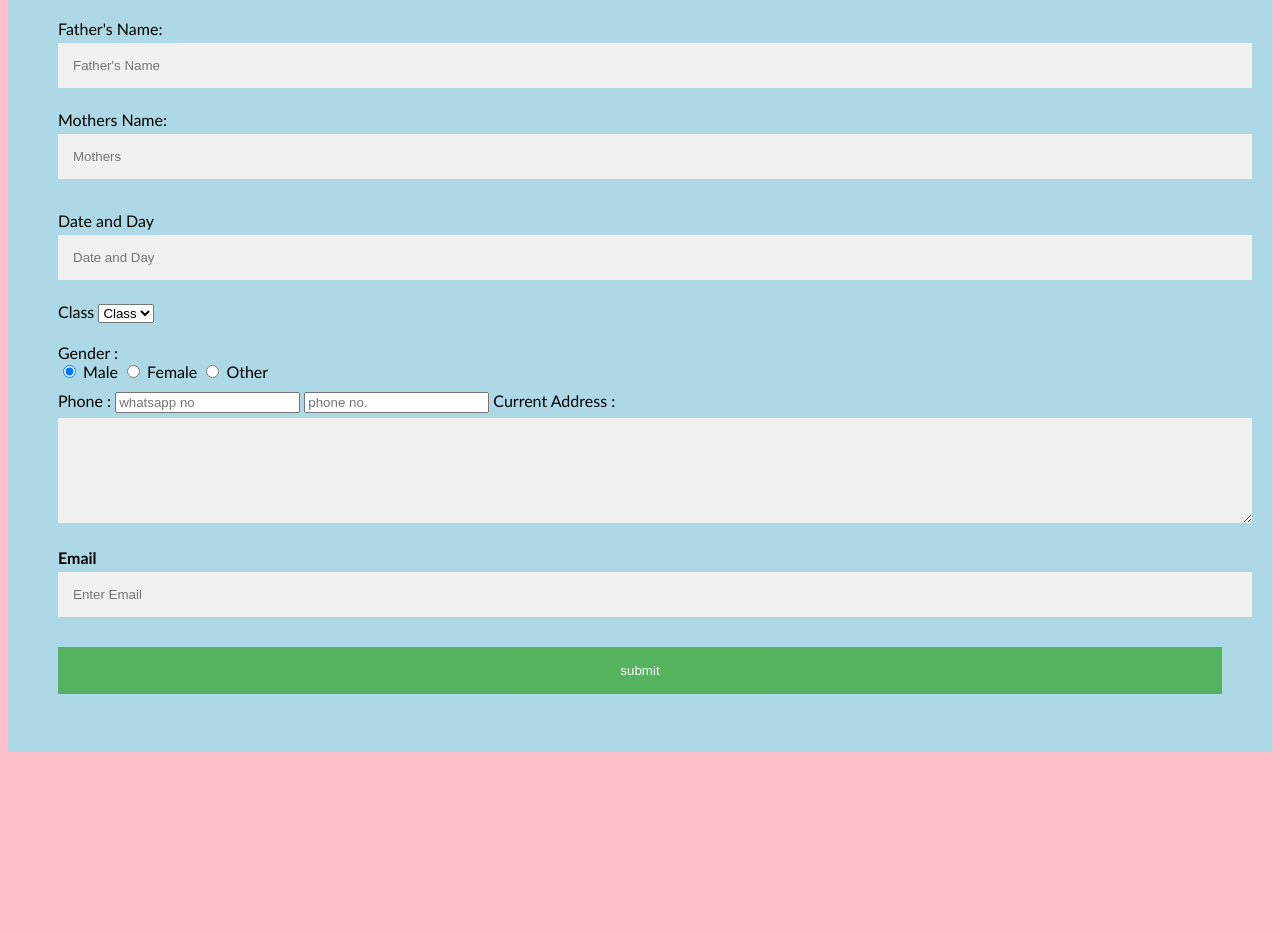
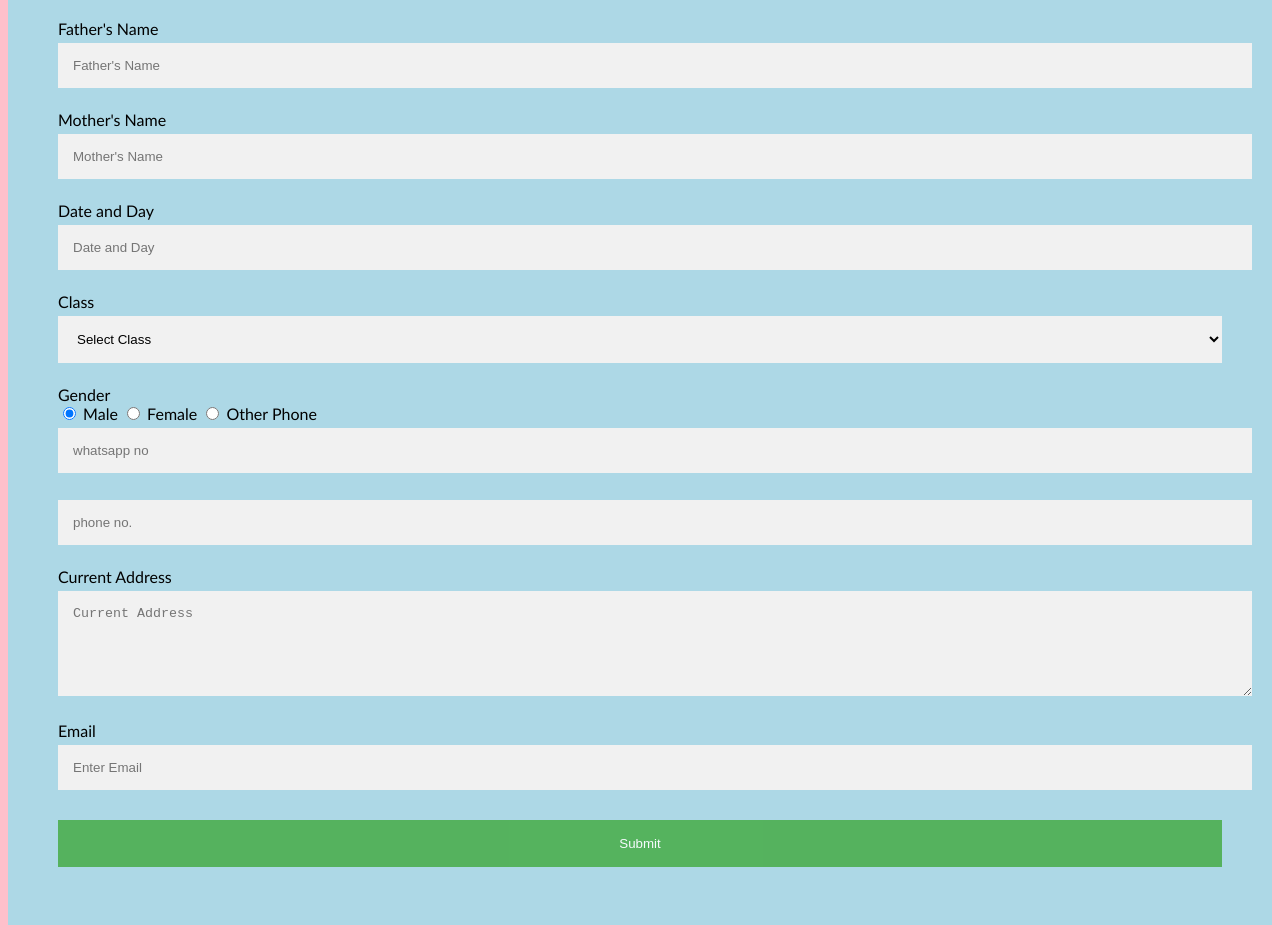
Before and after one commit to pawankumar1090/S.F.C, a plain HTML site: page index.html in a window 1280 px wide. Shown: the part 402-1335 px from the top of the page. Before the commit the page ends 1162 px from the top, so only its background shows below. Drawn offline with Linux system fonts and the light colour scheme.

Commit message:
Add files via upload

```diff
--- a/index.html
+++ b/index.html
@@ -1,12 +1,11 @@
 <!DOCTYPE html>
-<h1 style="color:blue"><center><u>SUCESS FOUNDATION CLASSES</u></center></h1>
-<h2 style="color:green"><center>DEWA ROD MATI (Bazar) Barabanki </center></h2>
-<h3 style="color:red"><center>***</center></h3>
-<html>
+<html lang="en">
 <head>
   <meta name="viewport" content="width=device-width, initial-scale=1">
+  <meta charset="UTF-8" />
+  <title>SUCESS FOUNDATION CLASSES Admission Form</title>
   <style>
-body{
+    body {
       font-family: Calibri, Helvetica, sans-serif;
       background-color: pink;
     }
@@ -14,8 +13,7 @@ body{
       padding: 50px;
       background-color: lightblue;
     }
-
-input[type=text], input[type=password], textarea {
+    input[type=text], input[type=email], input[type=number], textarea, select {
       width: 100%;
       padding: 15px;
       margin: 5px 0 22px 0;
@@ -23,7 +21,7 @@ input[type=text], input[type=password], textarea {
       border: none;
       background: #f1f1f1;
     }
-input[type=text]:focus, input[type=password]:focus {
+    input[type=text]:focus, input[type=email]:focus, input[type=number]:focus, textarea:focus {
       background-color: orange;
       outline: none;
     }
@@ -50,25 +48,33 @@ hr {
   </style>
 </head>
 <body>
-<form>
+
+  <h1 style="color:blue"><center><u>SUCESS FOUNDATION CLASSES</u></center></h1>
+  <h2 style="color:green"><center>DEWA ROD MATI (Bazar) Barabanki</center></h2>
+  <h3 style="color:red"><center>***</center></h3>
+
+  <form name="contact" method="POST" data-netlify="true">
+    <input type="hidden" name="form-name" value="contact" />
+
     <div class="container">
-  <center>  <h1> Students Admission Form </h1> </center>
+      <center><h1>Students Admission Form</h1></center>
       <hr>
-  <label> Students Name </label>
-<input type="text" name="Students Name" placeholder= "Students Name" size="15" required />
-<label> Father's Name: </label>
-<input type="text" name="Father's name="" placeholder="Father's Name" size="15" required />
-<label> Mothers Name: </label>
-<input type="text" name="Mothers Name" placeholder=Mothers name="" size="15"required />
-<div>
-<label>
- <label> Date and Day </label>
-<input type="text" name="Date and Day" placeholder= "Date and Day "" size="15"required/>
 
+      <label>Students Name</label>
+      <input type="text" name="Students Name" placeholder="Students Name" required />
 
-Class
-<select>
-<option value="Class">Class</option>
+      <label>Father's Name</label>
+      <input type="text" name="Father's Name" placeholder="Father's Name" required />
+
+      <label>Mother's Name</label>
+      <input type="text" name="Mothers Name" placeholder="Mother's Name" required />
+
+      <label>Date and Day</label>
+      <input type="text" name="Date and Day" placeholder="Date and Day" required />
+
+      <label>Class</label>
+      <select name="Class">
+        <option value="">Select Class</option>
         <option value="1">1</option>
         <option value="2">2</option>
         <option value="3">3</option>
@@ -82,32 +88,25 @@ Class
         <option value="11">11</option>
         <option value="12">12</option>
       </select>
-</div>
-<div>
-<label>
-Gender :
-</label><br>
-<input type="radio" value="Male" name="gender" checked > Male
+
+      <label>Gender</label><br>
+      <input type="radio" value="Male" name="gender" checked> Male
       <input type="radio" value="Female" name="gender"> Female
       <input type="radio" value="Other" name="gender"> Other
 
+      <label>Phone</label>
+      <input type="number" name="whatsapp no" placeholder="whatsapp no" value="+91" />
+      <input type="number" name="phone" placeholder="phone no." required/>
+
+      <label>Current Address</label>
+      <textarea cols="80" rows="5" placeholder="Current Address" name="address" required></textarea>
+
+      <label>Email</label>
+      <input type="email" placeholder="Enter Email" name="email" required>
+
+      <button type="submit" class="registerbtn">Submit</button>
     </div>
-<label>
-Phone :
-</label>
-<input type="Number" name="whatsapp no " placeholder="whatsapp no"  value="+91" size="2"/>
-<input type="Number" name="phone" placeholder="phone no." size="10"/ required>
- Current Address :
-<textarea cols="80" rows="5" placeholder="Current Address" value="address" required>
-</textarea>
-<label for="email"><b>Email</b></label>
-<input type="text" placeholder="Enter Email" name="email" required>
+  </form>
 
-
-    <button type="submit" class="registerbtn">submit</button>
-</form>
 </body>
 </html>
-<form name="contact" method="POST" data-netlify="true">
-  <input type="hidden" name="form-name" value="contact" />
-</form>
```
Lines whose indentation alone changed are shown as unchanged.
